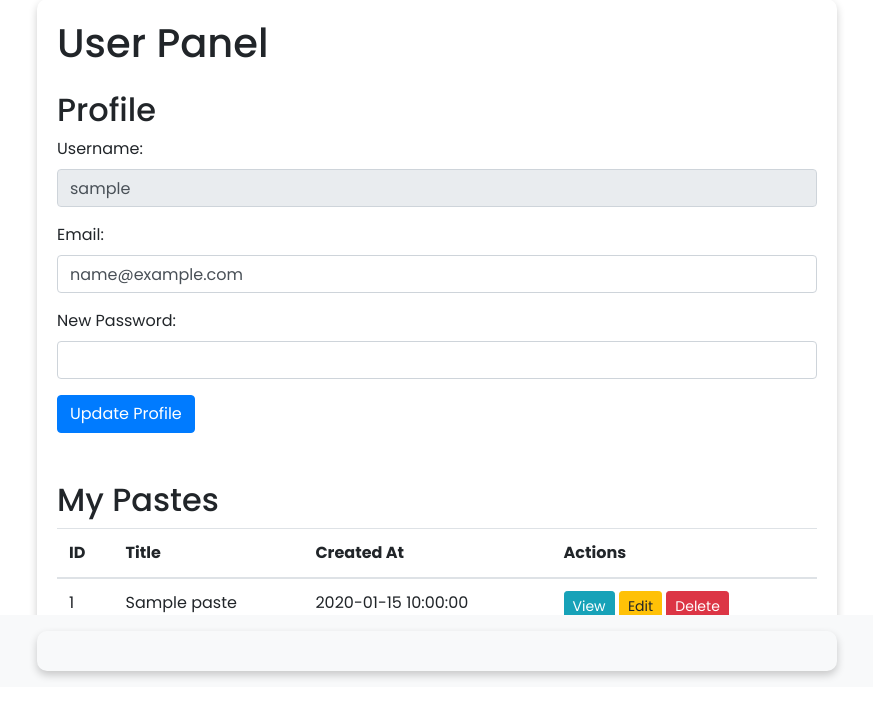
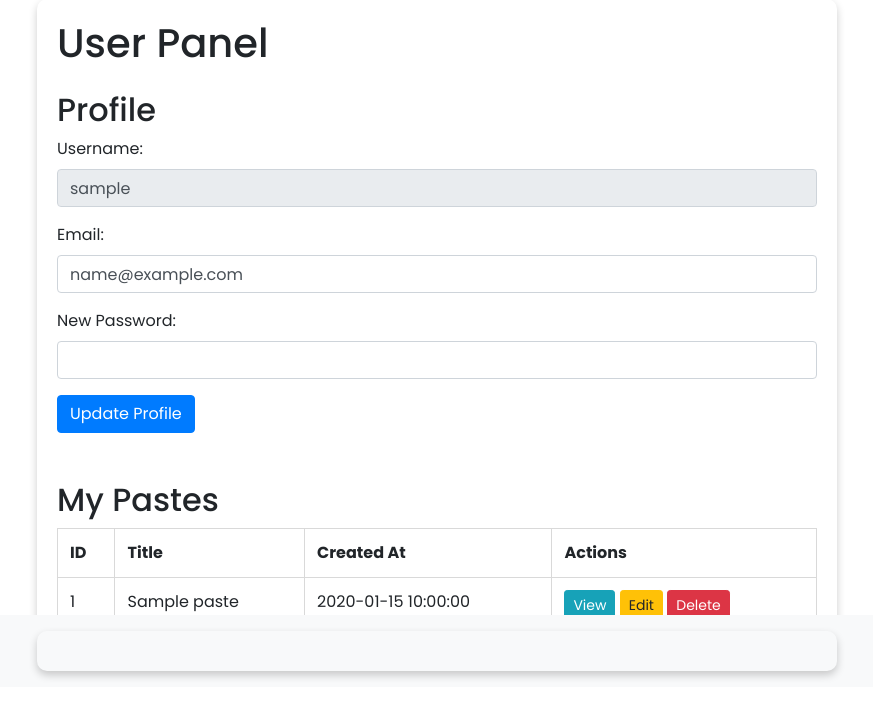
Before and after one commit to javiermzelaya/PasteRAW, a PHP site: page /user_panel.php in a window 1280 px wide. Shown: the part 113-839 px from the top of the page, without its empty margins (203-1076 px from the left). Run offline with PHP 8.4, Linux system fonts and the light colour scheme; the visitor is signed in with stand-in values (Sample User, id 1); data comes from the database, SQL or seed files in the repository; tables that the repository leaves empty hold one stand-in row (values such as "Sample post"); a stand-in replaces the project's code that opens the database connection; some libraries are stand-ins or nearby versions.

Commit message:
Update user_panel.php

```diff
--- a/user_panel.php
+++ b/user_panel.php
@@ -134,6 +134,13 @@ $pastes = $stmt->fetchAll(PDO::FETCH_ASSOC);
 		.dark-mode tbody tr td {
 			border: 1px solid #4a4a4a !important;
 		}
+		thead tr th {
+			border: 1px solid #d9d9d9 !important;
+		}
+
+		tbody tr td {
+			border: 1px solid #d9d9d9 !important;
+		}
         .dark-mode .table .btn-warning {
             background-color: #ffc107;
             border-color: #ffc107;
```
